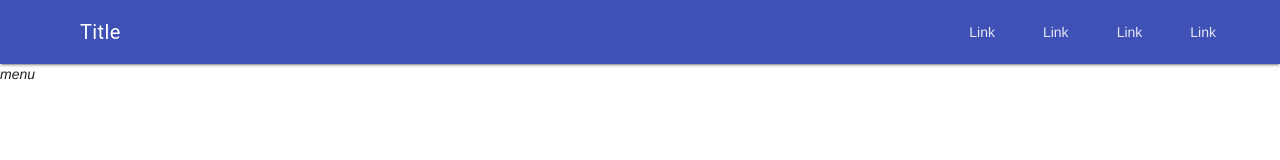
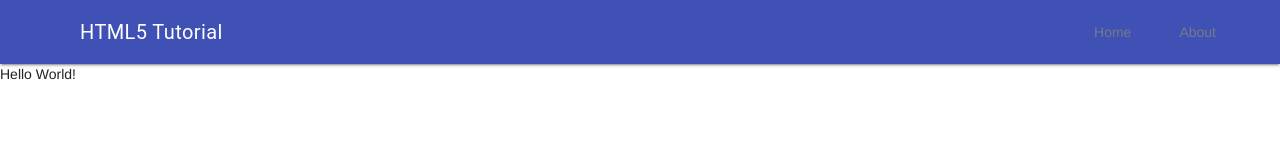
Before and after one commit to zahkor/zahkor.github.io, a website: page index.html in a window 1280 px wide. Drawn offline with nearby package versions, Linux system fonts and the light colour scheme.

Commit message:
test header

```diff
--- a/app/views/common/header.html
+++ b/app/views/common/header.html
@@ -1,34 +1,26 @@
 <!-- Always shows a header, even in smaller screens. -->
-<div class="mdl-layout mdl-js-layout">
+<div class="mdl-layout mdl-js-layout mdl-layout--fixed-header">
     <header class="mdl-layout__header">
         <div class="mdl-layout__header-row">
             <!-- Title -->
-            <span class="mdl-layout-title">Title</span>
+            <span class="mdl-layout-title">HTML5 Tutorial</span>
             <!-- Add spacer, to align navigation to the right -->
             <div class="mdl-layout-spacer"></div>
-            <!-- Navigation. We hide it in small screens. -->
-            <nav class="mdl-navigation mdl-layout--large-screen-only">
-                <a class="mdl-navigation__link" href="">Link</a>
-                <a class="mdl-navigation__link" href="">Link</a>
-                <a class="mdl-navigation__link" href="">Link</a>
-                <a class="mdl-navigation__link" href="">Link</a>
+            <!-- Navigation -->
+            <nav class="mdl-navigation">
+                <a class="mdl-navigation__link" href="" style="color:gray">Home</a>
+                <a class="mdl-navigation__link" href="" style="color:gray">About</a>
             </nav>
         </div>
     </header>
     <div class="mdl-layout__drawer">
-        <span class="mdl-layout-title">Title</span>
+        <span class="mdl-layout-title">HTML5 Tutorial</span>
         <nav class="mdl-navigation">
-            <a class="mdl-navigation__link" href="">Link</a>
-            <a class="mdl-navigation__link" href="">Link</a>
-            <a class="mdl-navigation__link" href="">Link</a>
-            <a class="mdl-navigation__link" href="">Link</a>
+            <a class="mdl-navigation__link" href="">Home</a>
+            <a class="mdl-navigation__link" href="">About</a>
         </nav>
     </div>
-    <div className="mdl-layout__drawer-button">
-        <i className="material-icons">menu</i>
-    </div>
     <main class="mdl-layout__content">
-        <div class="page-content"><!-- Your content goes here --></div>
+        <div class="page-content">Hello World!</div>
     </main>
 </div>
-</div>
```
